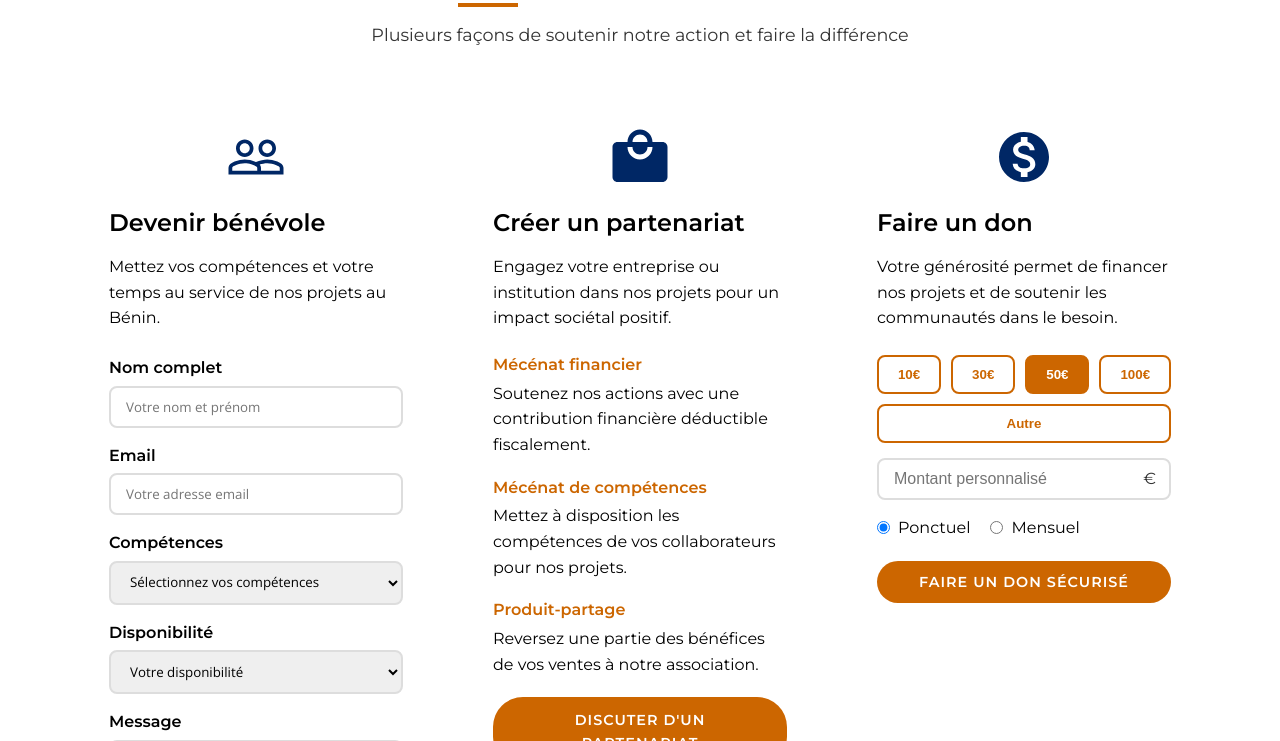
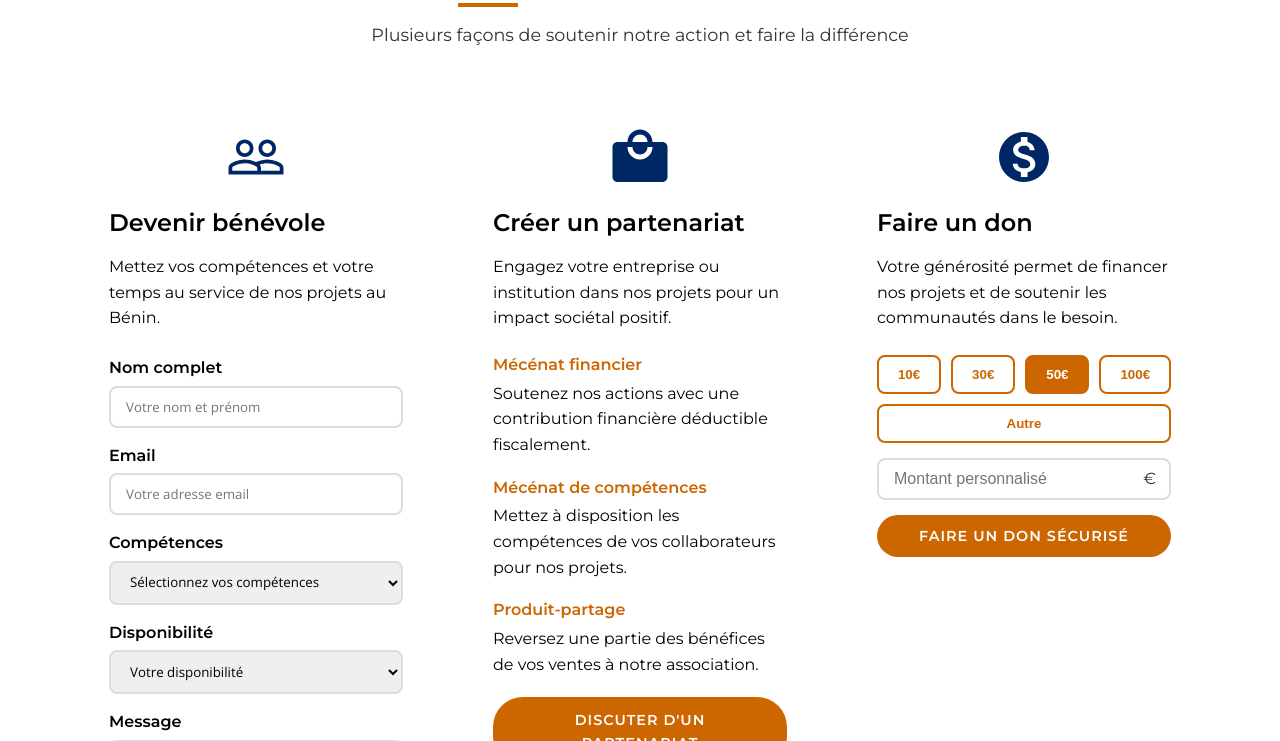
Before and after one commit to EzechielAZ/ACADI2, a plain HTML site: page index.html in a window 1280 px wide. Shown: the part 4368-5109 px from the top of the page. Drawn offline with nearby package versions, Linux system fonts and the light colour scheme.

Commit message:
Add files via upload

```diff
--- a/index.html
+++ b/index.html
@@ -6,7 +6,6 @@
   <meta name="theme-color" content="#E87E2F" />
   <title>ONG ACADI BENIN - Autonomisation des Communautés d'AFRIQUE</title>
   <link rel="stylesheet" href="styles.css" />
-  <link rel="icon" href="./WhatsApp Image 2025-03-04 à 11.25.10_814e2f6b.png" type="image/png">
   <link rel="preconnect" href="https://fonts.googleapis.com" />
   <link rel="preconnect" href="https://fonts.gstatic.com" crossorigin />
   <link
@@ -295,7 +294,7 @@
               alt="Image de formation à l'auto-emploi" />
             <div class="project-content">
               <span class="tag">Entrepeneuriat</span>
-              <h3>Fabrication de fromage à partir de lait de bœuf</h3>
+              <h3>Fabrication de fromage à partir de lait de Soja</h3>
               <p>
                 Formation pratique pour les communautés locales sur la production artisanale de fromage à base de lait
                 de
@@ -525,16 +524,6 @@
                 <input type="number" id="custom-amount" placeholder="Montant personnalisé" min="1"
                   class="custom-amount" />
                 <span class="currency">€</span>
-              </div>
-              <div class="donation-frequency">
-                <label class="radio-container">
-                  <input type="radio" name="frequency" id="one-time" checked />
-                  <span class="radio-label">Ponctuel</span>
-                </label>
-                <label class="radio-container">
-                  <input type="radio" name="frequency" id="monthly" />
-                  <span class="radio-label">Mensuel</span>
-                </label>
               </div>
               <button class="btn btn-primary donate-btn">
                 Faire un don sécurisé
```
